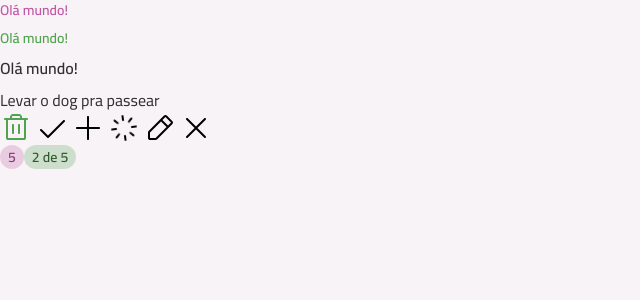
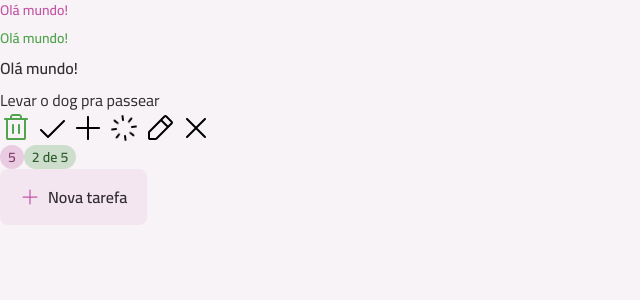
Before and after one commit to igor200023/javascript, a React (Vite) app in the folder todo/: page / in a window 1280 px wide. Shown: the top 300 px of the page, without its empty margins (0-640 px from the left). Built offline with nearby package versions, Linux system fonts and the light colour scheme.

Commit message:
Button criado

```diff
--- a/todo/src/App.tsx
+++ b/todo/src/App.tsx
@@ -7,6 +7,7 @@
 import XIcon from "./assets/icons/x.svg?react";
 import Icon from "./components/icon";
 import Badge from "./components/badge";
+import Button from "./components/button";
 export default function App() {
   return (
 
@@ -35,6 +36,10 @@
         <Badge variant="secondary">5</Badge>
         <Badge variant="primary">2 de 5</Badge>
       </div>
+
+      <div>
+        <Button icon={PlusIcon}>Nova tarefa</Button>
+      </div>
     </div>
   );
 }
--- /dev/null
+++ b/todo/src/components/button.tsx
@@ -0,0 +1,87 @@
+import React from "react";
+import Icon from "./icon";
+import Text from "./text";
+import {cva, type VariantProps} from 'class-variance-authority';
+
+export const buttonVariants = cva(`
+    flex items-center justify-center cursor-pointer
+    transition rounded-lg group gap-2
+    `, {
+        variants: {
+            variant: {
+                primary: "bg-gray-200 hover:bg-pink-light"
+            },
+            size: {
+                md: "h-14 py-4 px-5"
+            },
+            disabled: {
+                true: "opacity-50 pointer-events-none"
+            }
+        },
+        defaultVariants: {
+            variant: "primary",
+            size: "md",
+            disabled: false
+        }
+    }
+);
+
+export const buttonTextVariants = cva("", {
+    variants: {
+        variant: {
+            primary: "text-gray-400"
+        }
+    },
+    defaultVariants: {
+        variant: "primary"
+    }
+})
+
+export const buttonIconVariants = cva("transition", {
+    variants: {
+        variant: {
+            primary: "fill-pink-base"
+        },
+        size: {
+            md: "w-5 h-5"
+        }
+    },
+    defaultVariants: {
+        variant: "primary",
+        size: "md"
+    }
+})
+
+interface ButtonProps
+  extends Omit<React.ComponentProps<"button">, 'size' | "disabled">,
+     VariantProps<typeof buttonVariants> {
+   icon?: React.ComponentProps<typeof Icon>["svg"]
+}
+
+export default function Button({
+    variant,
+    size,
+    disabled,
+    className,
+    children,
+    icon: IconComponent,
+    ...props
+}: ButtonProps) {
+    return <button className={buttonVariants({
+        variant,
+        size,
+        disabled,
+        className
+        })}
+        {...props}>
+        {IconComponent && (
+            <Icon
+              svg={IconComponent}
+              className={buttonIconVariants({variant, size})}
+              />
+        )}
+        <Text variant="body-md-bold" className={buttonTextVariants({variant})}>
+            {children}
+        </Text>
+        </button>
+}
```
